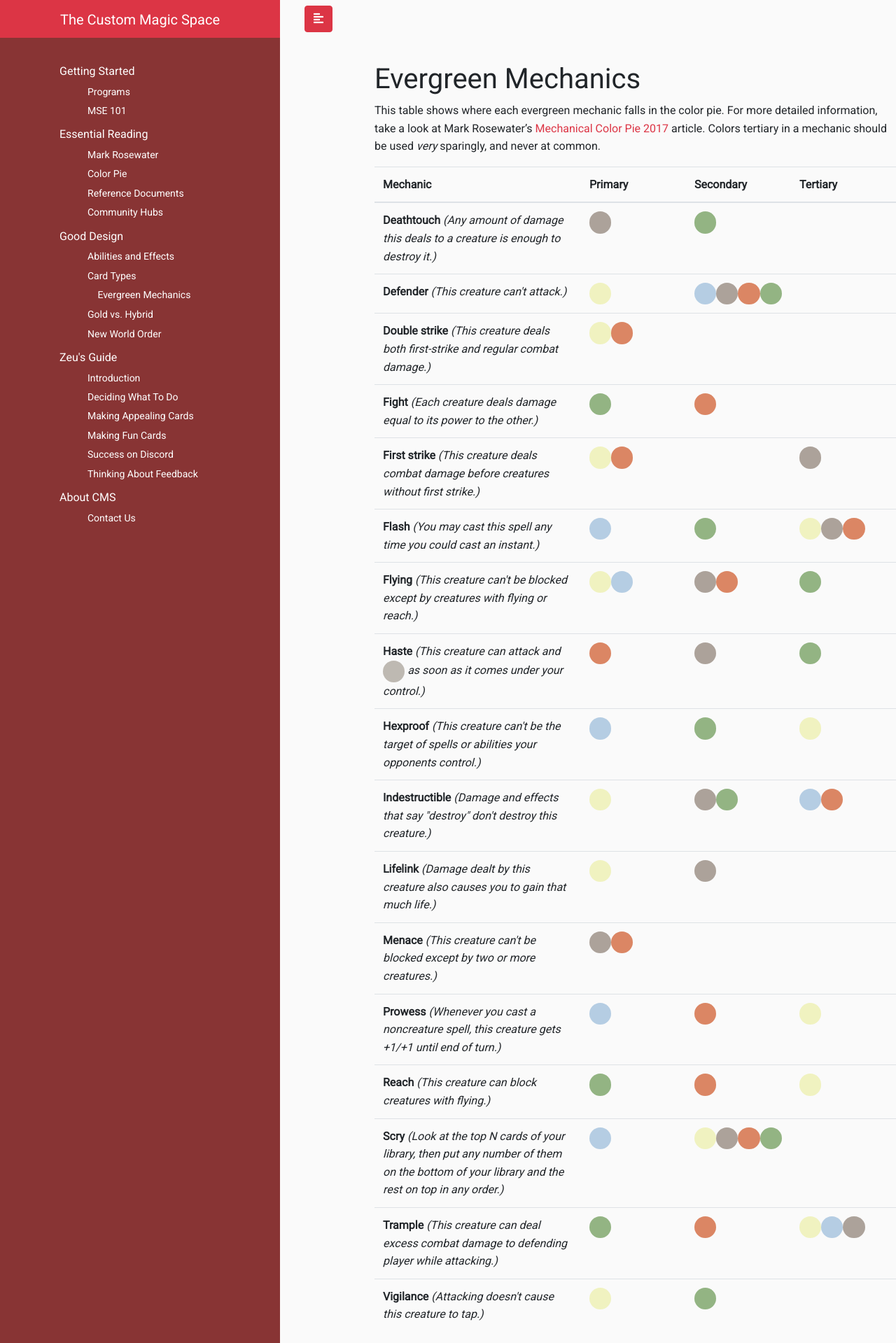
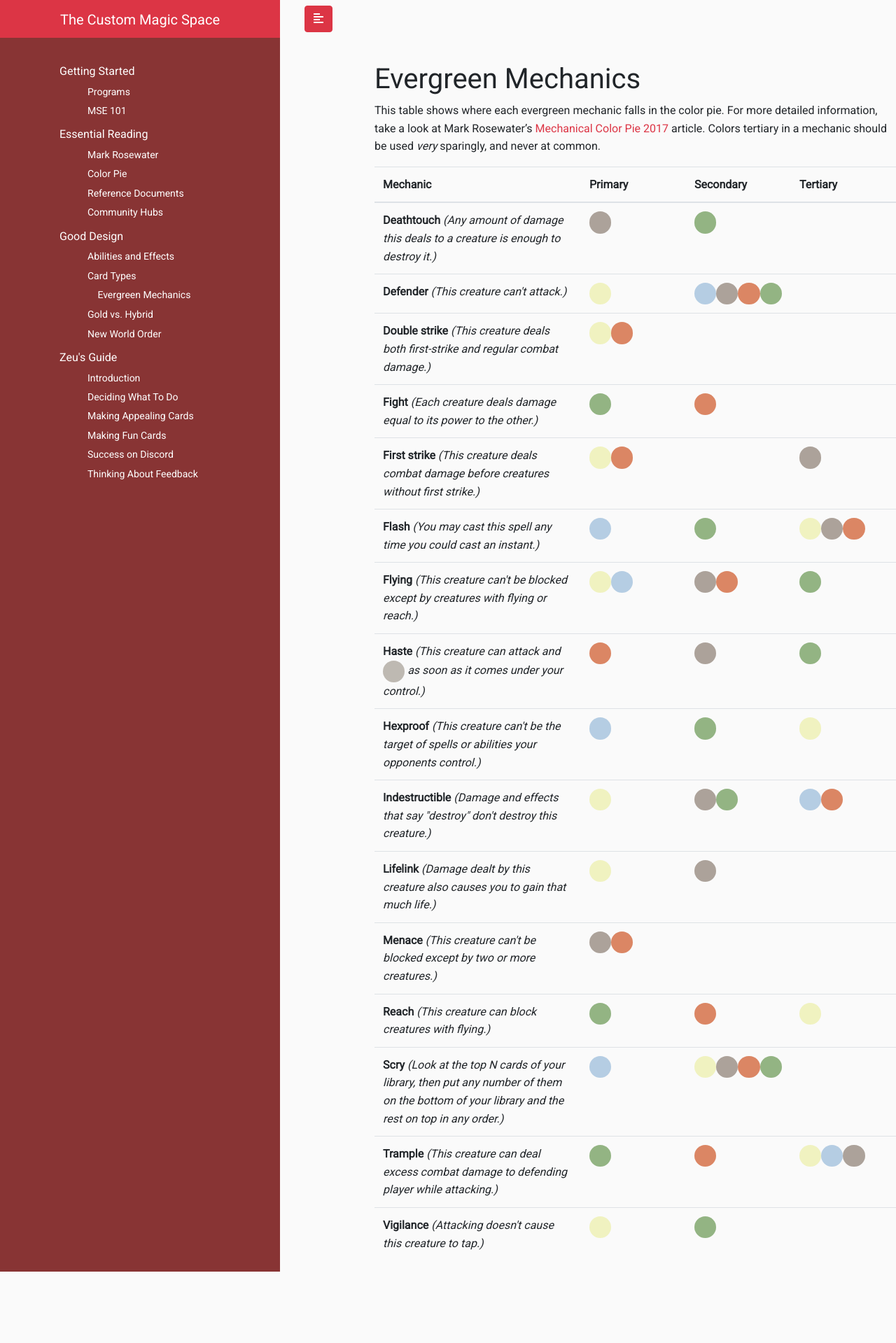
Before and after one commit to professionalecho/custommagic.space, a Jekyll site: the page built from good-design/evergreen-mechanics.md, in a window 1280 px wide. Shown: the whole page at 70% size. Built offline with Jekyll 4.4.1, drawn with Linux system fonts in a browser that asks for light colours; nearby versions of some CDN libraries; some web fonts are replaced; after the commit the page ends 1817 px from its top, so only the background shows below that.

Commit message:
Minor modifications
* Removed prowess from evergreen mechanics
* Removed contact-us page, added email to homepage.
* Changed "active" page icon

```diff
--- a/_data/nav.yml
+++ b/_data/nav.yml
@@ -23,6 +23,3 @@
       - page: Making Fun Cards
       - page: Success on Discord
       - page: Thinking About Feedback
-  - title: About CMS
-    subfolderitems:
-      - page: Contact Us
--- a/_includes/head.html
+++ b/_includes/head.html
@@ -5,7 +5,7 @@
     <link href="{{ site.baseurl }}/css/mana.css" rel="stylesheet" type="text/css" />
     <link rel="stylesheet" href="{{ site.baseurl }}/css/main.css">
     <link href="https://fonts.googleapis.com/css?family=Roboto" rel="stylesheet">
-    <link rel="stylesheet" href="https://use.fontawesome.com/releases/v5.0.13/css/all.css" integrity="sha384-DNOHZ68U8hZfKXOrtjWvjxusGo9WQnrNx2sqG0tfsghAvtVlRW3tvkXWZh58N9jp" crossorigin="anonymous">
+    <link rel="stylesheet" href="https://use.fontawesome.com/releases/v5.8.1/css/all.css" integrity="sha384-50oBUHEmvpQ+1lW4y57PTFmhCaXp0ML5d60M1M7uH2+nqUivzIebhndOJK28anvf" crossorigin="anonymous">
     <title>The Custom Magic Space</title>
     <!-- Favicon Stuff -->
     <link rel="apple-touch-icon" sizes="180x180" href="{{ site.baseurl }}/css/apple-touch-icon.png">
--- a/css/main.scss
+++ b/css/main.scss
@@ -38,7 +38,7 @@ td {
         padding-bottom:5px;
         .active {
             :before {
-                content: "\f005    ";
+                content: "\f0da    ";
                 font-family: FontAwesome;
             }
         }
--- a/good-design/evergreen-mechanics.md
+++ b/good-design/evergreen-mechanics.md
@@ -87,12 +87,6 @@ This table shows where each evergreen mechanic falls in the color pie. For more
             <td></td>
         </tr>
         <tr>
-            <td><b>Prowess</b> <i>(Whenever you cast a noncreature spell, this creature gets +1/+1 until end of turn.)</i></td>
-            <td><i class="ms ms-cost ms-u"></i></td>
-            <td><i class="ms ms-cost ms-r"></i></td>
-            <td><i class="ms ms-cost ms-w"></i></td>
-        </tr>
-        <tr>
             <td><b>Reach</b> <i>(This creature can block creatures with flying.)</i></td>
             <td><i class="ms ms-cost ms-g"></i></td>
             <td><i class="ms ms-cost ms-r"></i></td>
```
Also changed, not shown: about-cms/contact-us.md (deleted, +0 -9 lines), index.md (+1 -1 lines).
